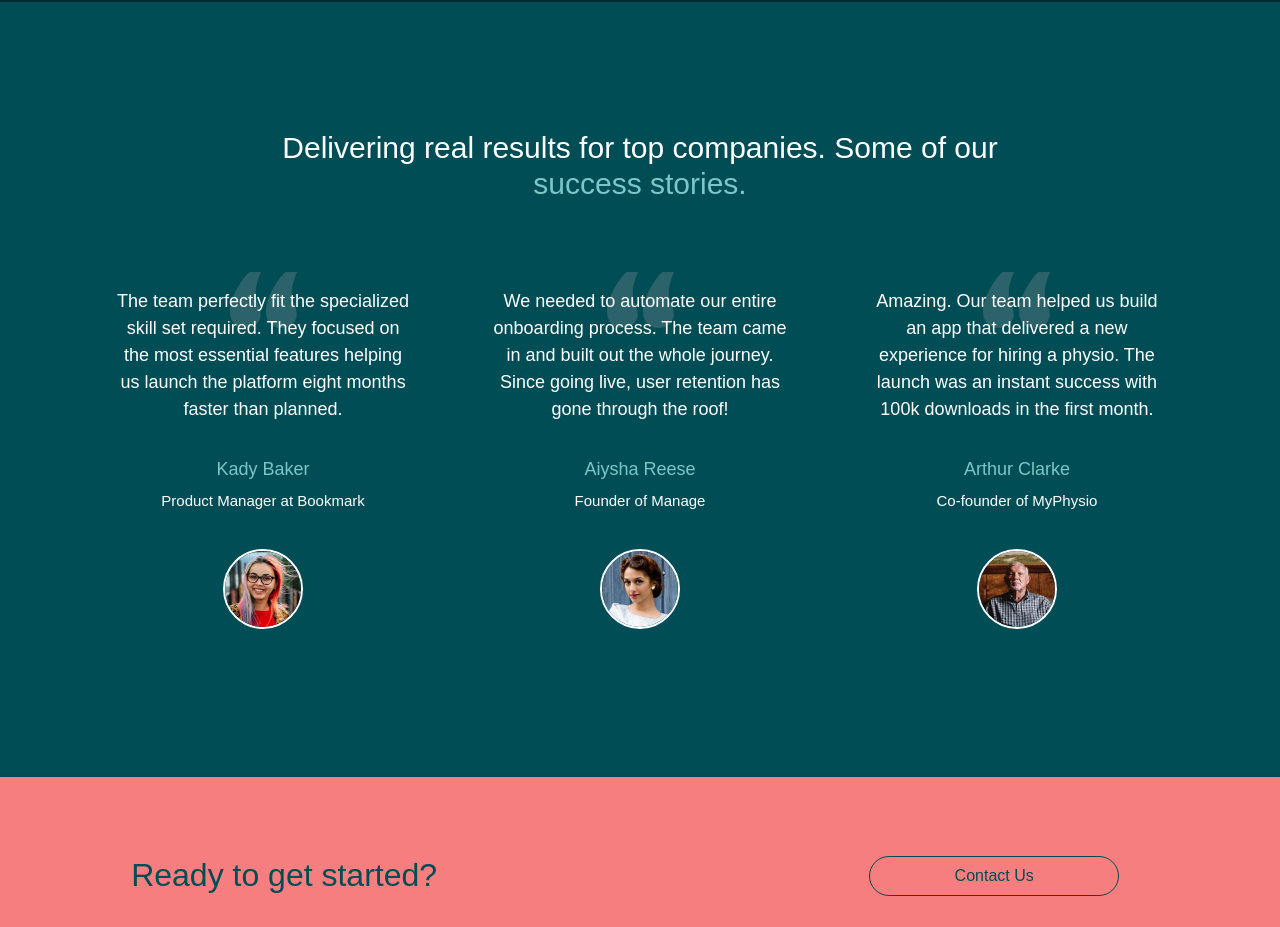
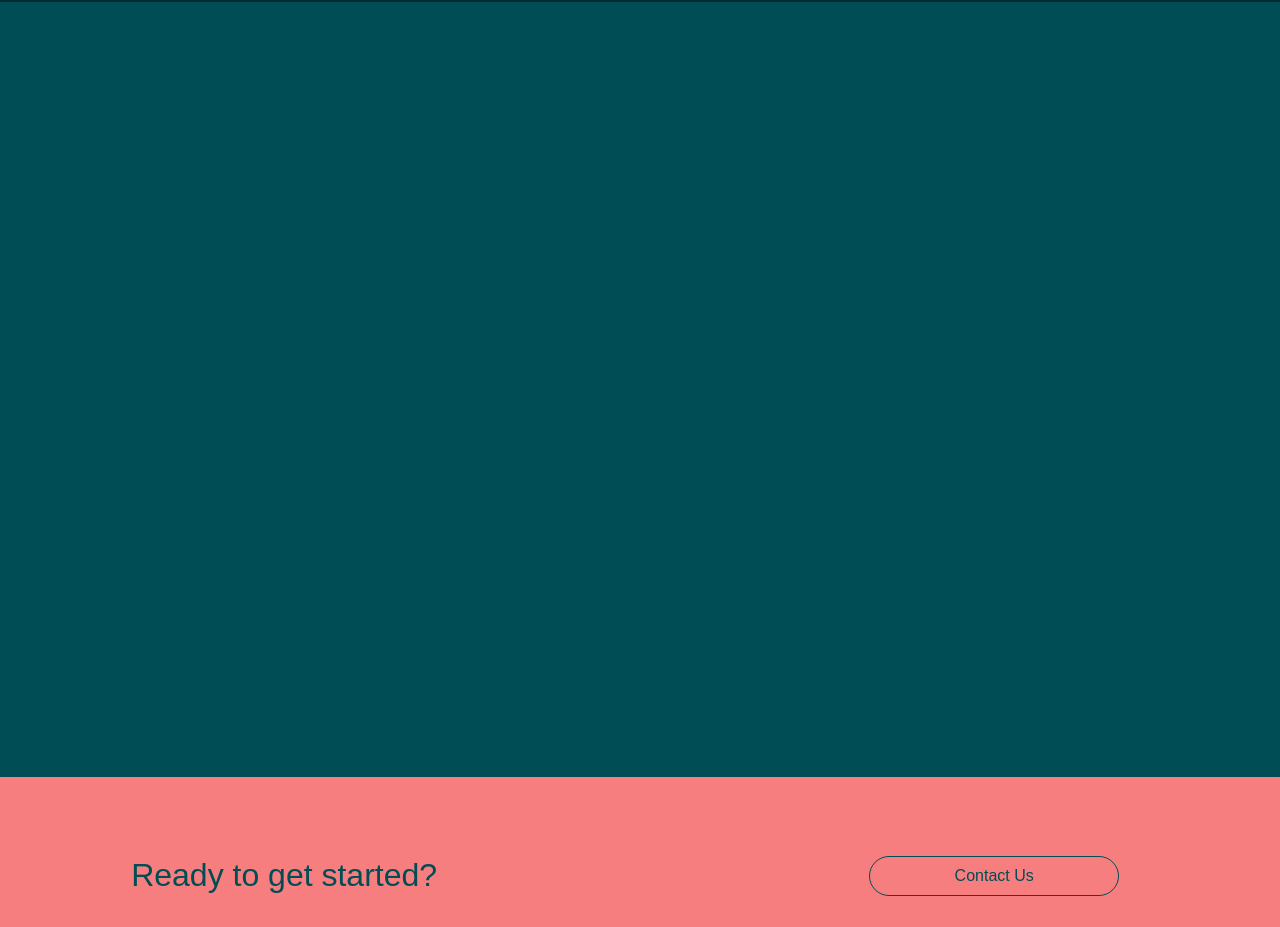
Before and after one commit to clf94-dev/myteam-vue, a Vue app: page / in a window 1280 px wide. Shown: the part 800-1727 px from the top of the page. Built offline with nearby package versions, Linux system fonts and the light colour scheme.

Commit message:
added AOS to opinions component

```diff
--- a/src/components/Opinions.vue
+++ b/src/components/Opinions.vue
@@ -2,12 +2,12 @@
 <b-container fluid class="opinions-section">
     <div class="title">
 
-        <h2>Delivering real results for top companies. Some of our
-            <h2 class='color'>success stories.</h2>
+        <h2 data-aos='fade-right'>Delivering real results for top companies. Some of our
+            <h2 data-aos='fade-right' class='color'>success stories.</h2>
         </h2>
     </div>
     <b-row class="opinions-row">
-        <b-col class="opinion-col" xs="12" sm="12" md="4" lg="4" v-for="data of opinions" v-bind:key="data.name">
+        <b-col class="opinion-col" xs="12" sm="12" md="4" lg="4" v-for="data of opinions" v-bind:key="data.name" data-aos='fade-up' :data-aos-delay="data.delay">
             <img class='quotes' :src="quotes" alt="quotes" />
             <p>
                 {{data.text}}
@@ -35,21 +35,24 @@ export default {
                     text: "The team perfectly fit the specialized skill set required. They focused on the most essential features helping us launch the platform eight months faster than planned.",
                     position: "Product Manager at Bookmark",
                     src: require('@/assets/images/avatar-kady.jpg'),
-                    imgAlt: "Kady Baker"
+                    imgAlt: "Kady Baker",
+                    delay: 200
                 },
                 {
                     name: "Aiysha Reese",
                     text: "We needed to automate our entire onboarding process. The team came in and built out the whole journey. Since going live, user retention has gone through the roof!",
                     position: "Founder of Manage",
                     src: require('@/assets/images/avatar-aiysha.jpg'),
-                    imgAlt: "Aiysha Reese"
+                    imgAlt: "Aiysha Reese",
+                    delay: 400
                 },
                 {
                     name: "Arthur Clarke",
                     text: "Amazing. Our team helped us build an app that delivered a new experience for hiring a physio. The launch was an instant success with 100k downloads in the first month.",
                     position: "Co-founder of MyPhysio",
                     src: require('@/assets/images/avatar-arthur.jpg'),
-                    imgAlt: "Arthur Clarke"
+                    imgAlt: "Arthur Clarke",
+                    delay: 600
                 }
             ]
         }
```
